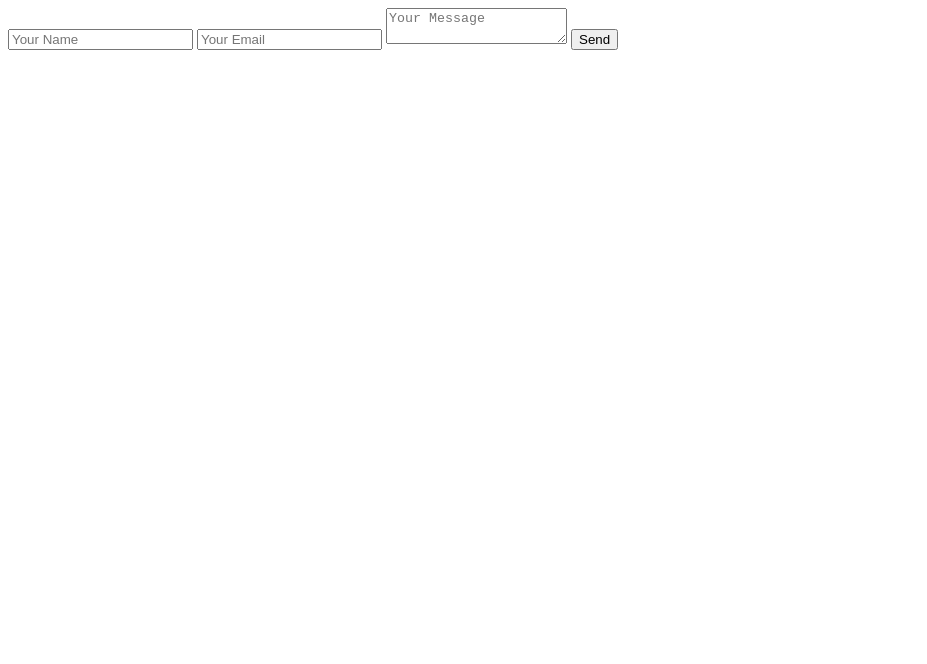
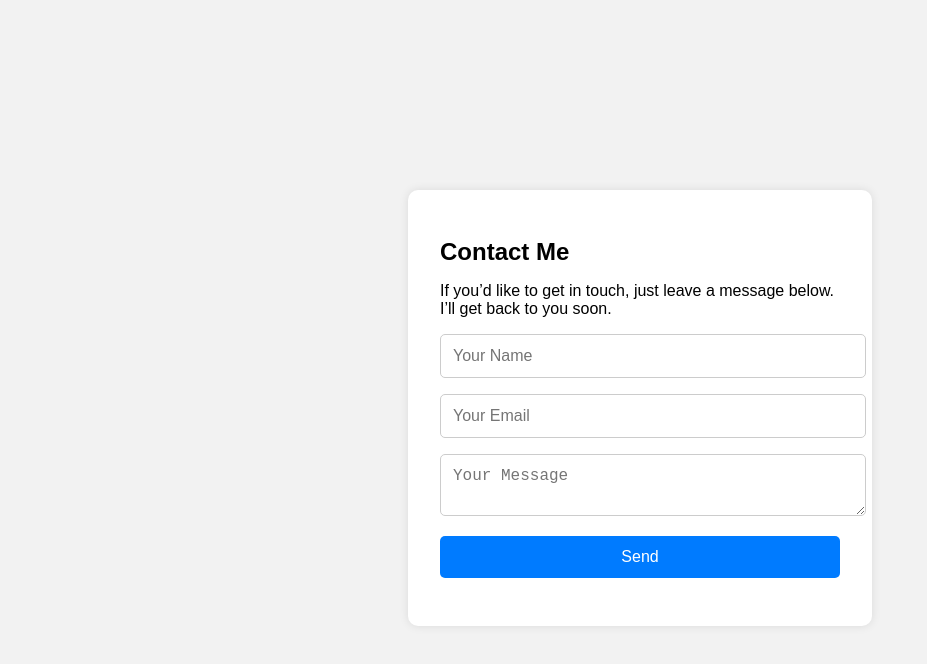
Before and after one commit to jnmaloney/contact, a plain HTML site: page index.html in a window 1280 px wide. Shown: the whole page, without its empty margins (0-927 px from the left). Drawn offline with Linux system fonts and the light colour scheme.

Commit message:
Update index.html

```diff
--- a/index.html
+++ b/index.html
@@ -1,25 +1,95 @@
+<!DOCTYPE html>
+<html lang="en">
+<head>
+  <meta charset="UTF-8" />
+  <meta name="viewport" content="width=device-width, initial-scale=1.0" />
+  <title>Contact Me</title>
+  <style>
+    body {
+      font-family: sans-serif;
+      background: #f2f2f2;
+      display: flex;
+      justify-content: center;
+      align-items: center;
+      height: 100vh;
+    }
+    .container {
+      background: white;
+      padding: 2rem;
+      border-radius: 10px;
+      box-shadow: 0 0 10px rgba(0,0,0,0.1);
+      max-width: 400px;
+      width: 100%;
+    }
+    h1 {
+      font-size: 1.5rem;
+      margin-bottom: 1rem;
+    }
+    input, textarea, button {
+      width: 100%;
+      padding: 0.75rem;
+      margin-bottom: 1rem;
+      border: 1px solid #ccc;
+      border-radius: 5px;
+      font-size: 1rem;
+    }
+    button {
+      background-color: #007bff;
+      color: white;
+      cursor: pointer;
+      border: none;
+    }
+    .success, .error {
+      font-size: 0.9rem;
+      padding: 0.5rem;
+    }
+    .success {
+      color: green;
+    }
+    .error {
+      color: red;
+    }
+  </style>
+</head>
+<body>
+  <div class="container">
+    <h1>Contact Me</h1>
+    <p>If you’d like to get in touch, just leave a message below. I’ll get back to you soon.</p>
     <form id="contact-form">
       <input type="text" name="name" placeholder="Your Name" required />
       <input type="email" name="email" placeholder="Your Email" required />
       <textarea name="message" placeholder="Your Message" required></textarea>
       <button type="submit">Send</button>
     </form>
+    <div id="response"></div>
+  </div>
 
   <script>
-document.getElementById('contact-form').addEventListener('submit', async (e) => {
+    const form = document.getElementById('contact-form');
+    const responseEl = document.getElementById('response');
+
+    form.addEventListener('submit', async (e) => {
       e.preventDefault();
-  const form = e.target;
-  const data = {
+      const formData = {
         name: form.name.value,
         email: form.email.value,
         message: form.message.value
       };
+
+      try {
         const res = await fetch('https://homepage-deploy.onrender.com/api/contact', {
           method: 'POST',
           headers: {'Content-Type': 'application/json'},
-    body: JSON.stringify(data)
+          body: JSON.stringify(formData)
         });
-  const json = await res.json();
-  alert(json.message);
+
+        const result = await res.json();
+        responseEl.innerHTML = `<div class="success">${result.message}</div>`;
+        form.reset();
+      } catch (error) {
+        responseEl.innerHTML = `<div class="error">Something went wrong. Please try again later.</div>`;
+      }
     });
   </script>
+</body>
+</html>
```
Lines whose indentation alone changed are shown as unchanged.
